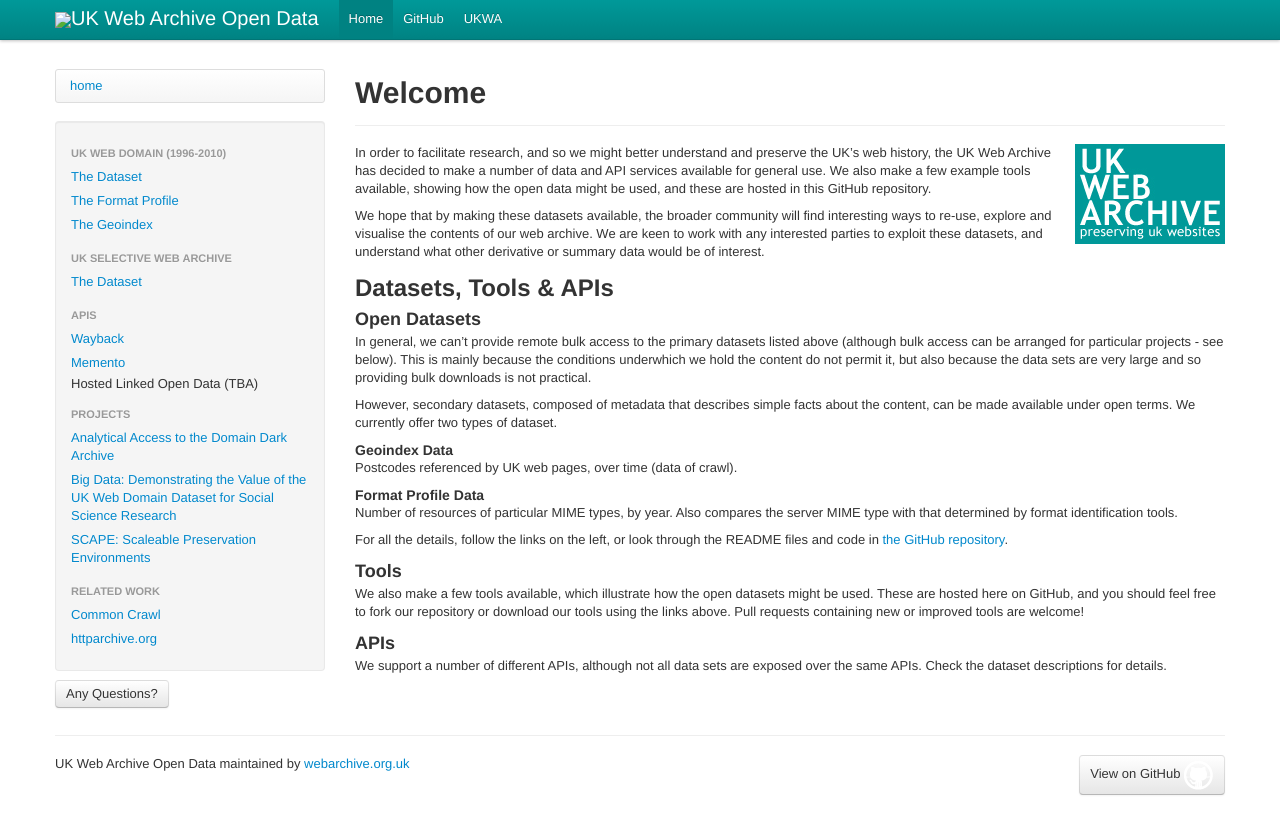
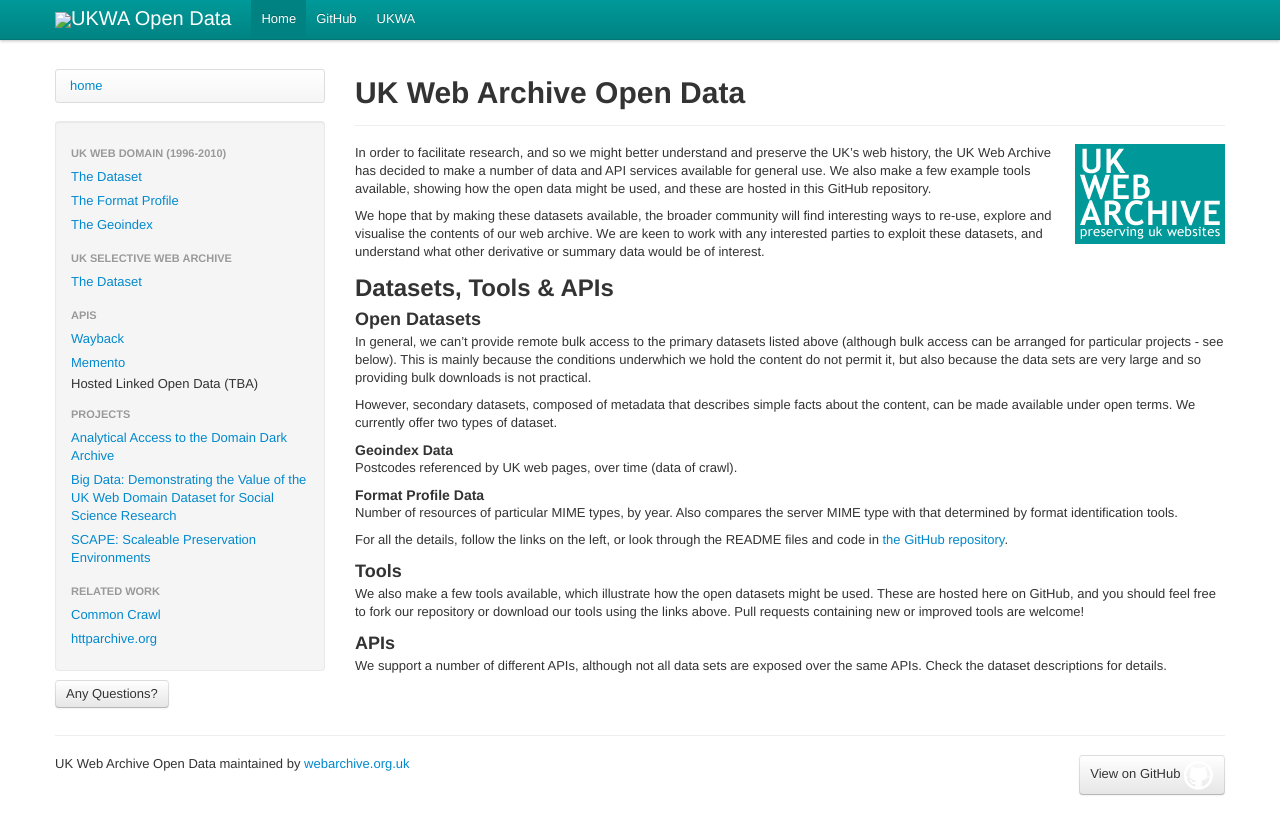
Before and after one commit to ukwa/opendata, a Jekyll site: the page built from index.md, in a window 1280 px wide. Shown: the top 834 px of the page. Built offline with Jekyll 4.4.1, drawn with Linux system fonts in a browser that asks for light colours.

Commit message:
Tweaks after checking mobile view.

```diff
--- a/_layouts/bootstrap.html
+++ b/_layouts/bootstrap.html
@@ -51,7 +51,7 @@
             <span class="icon-bar"></span>
             <span class="icon-bar"></span>
           </a>
-          <a class="brand" href="{{ site.baseurl }}/"><img src="http://www.webarchive.org.uk/favicon.ico"/>UK Web Archive Open Data</a>
+          <a class="brand" href="{{ site.baseurl }}/"><img src="http://www.webarchive.org.uk/favicon.ico"/>UKWA Open Data</a>
           <div class="nav-collapse">
             <ul class="nav">
               <li class="active"><a href="{{ site.baseurl }}/">Home</a></li>
--- a/index.md
+++ b/index.md
@@ -1,6 +1,6 @@
 ---
 layout: bootstrap
-title: Welcome
+title: UK Web Archive Open Data
 ---
 <img src="{{ site.baseurl }}/images/ukwa.jpg" style="float:right;"/>
 
```
Also changed, not shown: _includes/jia_cc0.md (+1 -1 lines).
